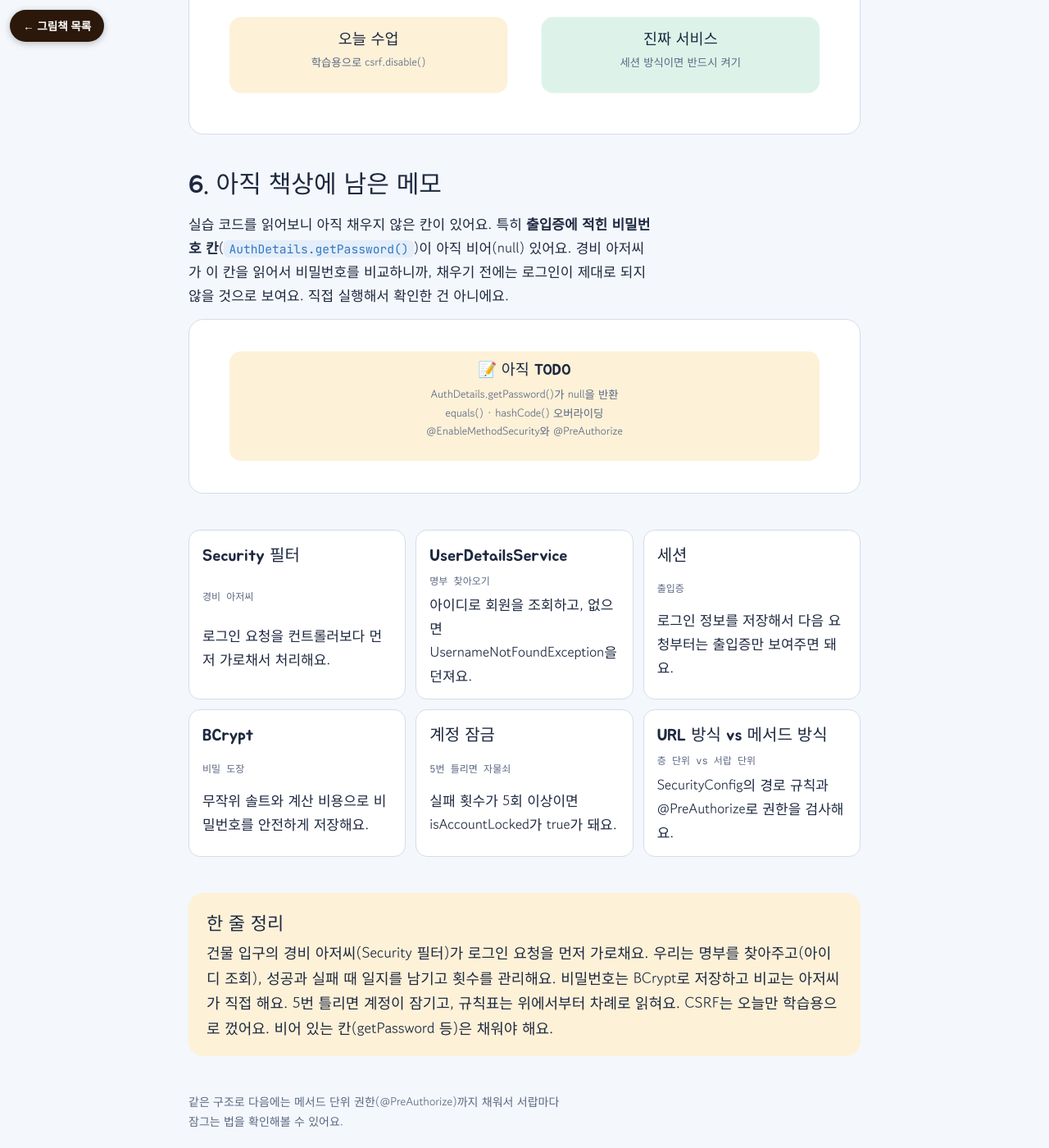
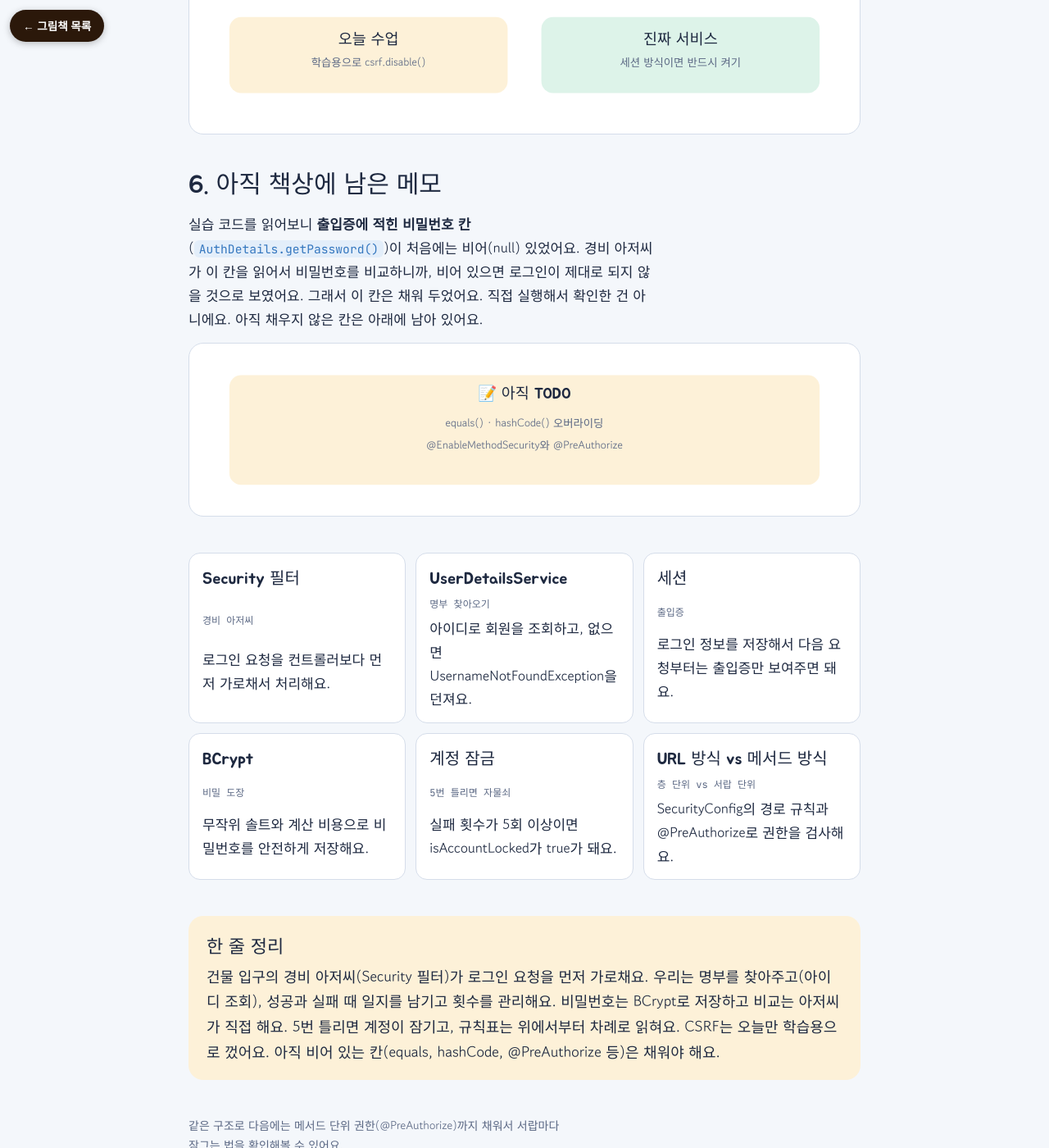
Before and after one commit to skinopero/my-blog, a Jekyll site: the page built from _picturebooks/2026-11-06-경비실을-지나야-건물에-들어가요-이야기.md, in a window 1280 px wide and 1400 px high, scrolled down 3084 px. Shown: the whole window at 82% size. Built offline with Jekyll 4.4.1, drawn with Linux system fonts in a browser that asks for light colours.

Commit message:
Update Security post and picture book: getPassword() is now fixed
Co-Authored-By: Claude Sonnet 5.5 <noreply@anthropic.com>

```diff
--- a/_picturebooks/2026-11-06-경비실을-지나야-건물에-들어가요-이야기.md
+++ b/_picturebooks/2026-11-06-경비실을-지나야-건물에-들어가요-이야기.md
@@ -245,14 +245,13 @@ code{font-family:var(--f-code);font-size:.86em;background:var(--sky-bg);color:va
 <!-- 6 -->
 <section>
   <h2>6. 아직 책상에 남은 메모</h2>
-  <p>실습 코드를 읽어보니 아직 채우지 않은 칸이 있어요. 특히 <b>출입증에 적힌 비밀번호 칸</b>(<code>AuthDetails.getPassword()</code>)이 아직 비어(null) 있어요. 경비 아저씨가 이 칸을 읽어서 비밀번호를 비교하니까, 채우기 전에는 로그인이 제대로 되지 않을 것으로 보여요. 직접 실행해서 확인한 건 아니에요.</p>
+  <p>실습 코드를 읽어보니 <b>출입증에 적힌 비밀번호 칸</b>(<code>AuthDetails.getPassword()</code>)이 처음에는 비어(null) 있었어요. 경비 아저씨가 이 칸을 읽어서 비밀번호를 비교하니까, 비어 있으면 로그인이 제대로 되지 않을 것으로 보였어요. 그래서 이 칸은 채워 두었어요. 직접 실행해서 확인한 건 아니에요. 아직 채우지 않은 칸은 아래에 남아 있어요.</p>
   <div class="pic">
   <svg viewBox="0 0 760 170" role="img" aria-label="아직 TODO로 남은 항목">
     <rect x="30" y="20" width="700" height="130" rx="14" class="sun-bg"/>
     <text x="380" y="48" text-anchor="middle" class="t-b">📝 아직 TODO</text>
-    <text x="380" y="76" text-anchor="middle" class="t-s">AuthDetails.getPassword()가 null을 반환</text>
-    <text x="380" y="98" text-anchor="middle" class="t-s">equals() · hashCode() 오버라이딩</text>
-    <text x="380" y="120" text-anchor="middle" class="t-s">@EnableMethodSecurity와 @PreAuthorize</text>
+    <text x="380" y="82" text-anchor="middle" class="t-s">equals() · hashCode() 오버라이딩</text>
+    <text x="380" y="108" text-anchor="middle" class="t-s">@EnableMethodSecurity와 @PreAuthorize</text>
   </svg>
   </div>
 </section>
@@ -268,7 +267,7 @@ code{font-family:var(--f-code);font-size:.86em;background:var(--sky-bg);color:va
 
 <div class="sum">
   <b style="font-family:var(--f-display);font-weight:400;font-size:22px">한 줄 정리</b><br>
-  건물 입구의 경비 아저씨(Security 필터)가 로그인 요청을 먼저 가로채요. 우리는 명부를 찾아주고(아이디 조회), 성공과 실패 때 일지를 남기고 횟수를 관리해요. 비밀번호는 BCrypt로 저장하고 비교는 아저씨가 직접 해요. 5번 틀리면 계정이 잠기고, 규칙표는 위에서부터 차례로 읽혀요. CSRF는 오늘만 학습용으로 껐어요. 비어 있는 칸(getPassword 등)은 채워야 해요.
+  건물 입구의 경비 아저씨(Security 필터)가 로그인 요청을 먼저 가로채요. 우리는 명부를 찾아주고(아이디 조회), 성공과 실패 때 일지를 남기고 횟수를 관리해요. 비밀번호는 BCrypt로 저장하고 비교는 아저씨가 직접 해요. 5번 틀리면 계정이 잠기고, 규칙표는 위에서부터 차례로 읽혀요. CSRF는 오늘만 학습용으로 껐어요. 아직 비어 있는 칸(equals, hashCode, @PreAuthorize 등)은 채워야 해요.
 </div>
 <p class="cap">같은 구조로 다음에는 메서드 단위 권한(@PreAuthorize)까지 채워서 서랍마다 잠그는 법을 확인해볼 수 있어요.</p>
 </div>
```
Also changed, not shown: _posts/2026-11-06-Spring Security 세션 로그인과 권한 관리.md (+2 -2 lines).
